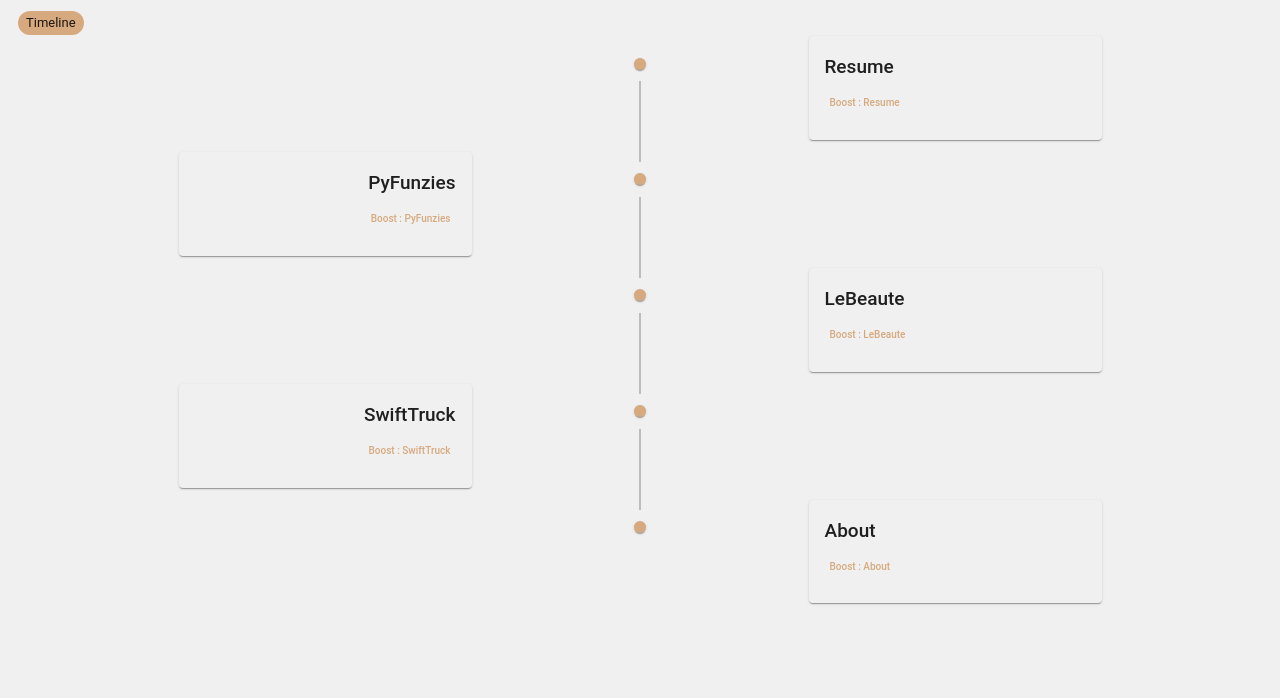
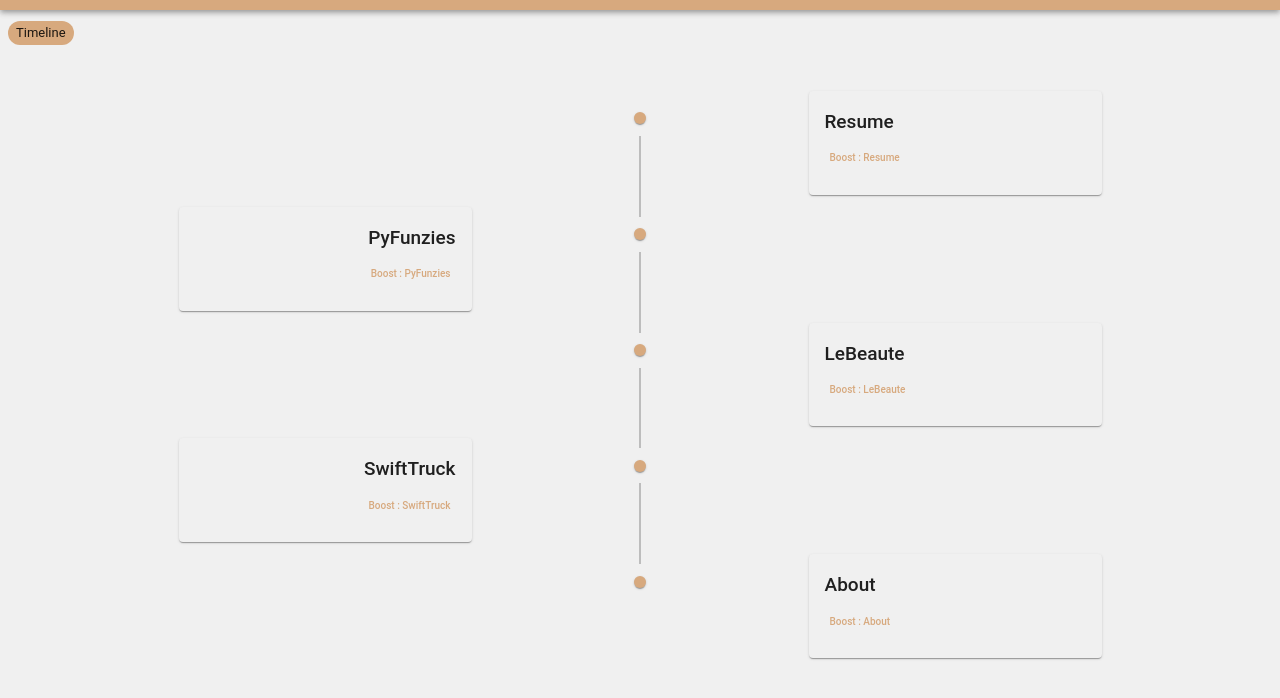
Before and after one commit to PabloRosas17/oLPs, a React (Create React App) app in the folder pr17-app/: page / in a window 1280 px wide. Shown: the top 698 px of the page. Built offline with nearby package versions, Linux system fonts and the light colour scheme; the HTML template or start-up script is replaced by a standard one.

Commit message:
put a header to complement the breadcrumbs. working repo as of Thu Jan 23 16:01:58 PST 2025

```diff
--- a/pr17-app/src/components/BreadCrumbs.js
+++ b/pr17-app/src/components/BreadCrumbs.js
@@ -1,16 +1,27 @@
 import React from 'react';
-import {  Breadcrumbs as MUIBreadcrumbs, Typography, Link, Chip } from '@mui/material';
+import {
+  Breadcrumbs as MUIBreadcrumbs,
+  Typography,
+  Link,
+  Chip,
+} from '@mui/material';
 import { useLocation } from 'react-router-dom';
 import routes from '../routes/routes.js';
 
 const BreadCrumbs = () => {
   const location = useLocation();
   const pathnames = location.pathname.split('/').filter((x) => x);
-  const currentLabel = pathnames.length ? routes.find(
-        (route) => route.path === `/${pathnames[pathnames.length - 1]}` )?.label : 'Timeline';
+  const currentLabel = pathnames.length
+    ? routes.find(
+        (route) => route.path === `/${pathnames[pathnames.length - 1]}`
+      )?.label
+    : 'Timeline';
 
   return (
-    <MUIBreadcrumbs aria-label="breadcrumb" sx={{ position: 'absolute', top: 10, left: 10 }} >
+    <MUIBreadcrumbs
+      aria-label="breadcrumb"
+      sx={{ padding: '10px 0', margin: 'auto' }}
+    >
       {pathnames.map((value, index) => {
         const to = `/${pathnames.slice(0, index + 1).join('/')}`;
         const label = routes.find((route) => route.path === to)?.label || value;
--- /dev/null
+++ b/pr17-app/src/components/StickyHeader.js
@@ -0,0 +1,33 @@
+import React, { useState, useEffect } from 'react';
+import { AppBar, Toolbar } from '@mui/material';
+
+const StickyHeader = () => {
+  const [scrollingUp, setScrollingUp] = useState(true);
+  const handleScroll = () => {
+    if (window.scrollY > 50) {
+      setScrollingUp(window.scrollY < window.prevScrollY);
+    }
+    window.prevScrollY = window.scrollY;
+  };
+  useEffect(() => {
+    window.addEventListener('scroll', handleScroll);
+    return () => window.removeEventListener('scroll', handleScroll);
+  }, []);
+
+  return (
+    <AppBar
+      position="sticky"
+      sx={{
+        top: 0,
+        transition: 'top 0.3s',
+        top: scrollingUp ? 0 : '-56px',
+        height: '10px',
+        padding: '0 16px',
+      }}
+    >
+      <Toolbar />
+    </AppBar>
+  );
+};
+
+export default StickyHeader;
--- a/pr17-app/src/pages/SwiftTruckPage.js
+++ b/pr17-app/src/components/SwiftTruckModal.js
@@ -1,6 +1,6 @@
 import React from "react";
 
-const SwiftTruckPage = () => {
+const SwiftTruckModal = () => {
   return (
     <div>
       <p>env.REACT_APP_SWIFTTRUCK_TITLE</p>
@@ -8,4 +8,4 @@ const SwiftTruckPage = () => {
   );
 };
 
-export default SwiftTruckPage;
+export default SwiftTruckModal;
--- a/pr17-app/src/pages/TimeLinePage.js
+++ b/pr17-app/src/pages/TimeLinePage.js
@@ -1,6 +1,6 @@
 // TimeLinePage.js
-import React, { useState } from "react";
-import { Stack } from "@mui/material";
+import React, { useState } from 'react';
+import { Stack } from '@mui/material';
 import {
   Timeline,
   TimelineItem,
@@ -8,10 +8,11 @@ import {
   TimelineDot,
   TimelineConnector,
   TimelineContent,
-} from "@mui/lab";
-import BreadCrumbs from "../components/BreadCrumbs.js";
-import TimeLineCard from "../components/TimeLineCard.js";
-import timelineData from "../assets/data/timelineData.js";
+} from '@mui/lab';
+import BreadCrumbs from '../components/BreadCrumbs.js';
+import StickyHeader from '../components/StickyHeader.js';
+import TimeLineCard from '../components/TimeLineCard.js';
+import timelineData from '../assets/data/timelineData.js';
 
 const TimeLinePage = () => {
   const [expandedIndex, setExpandedIndex] = useState(null);
@@ -21,7 +22,8 @@ const TimeLinePage = () => {
   };
 
   return (
-    <div style={{ height: "100vh", overflow: "scroll" }}>
+    <div style={{ height: '100vh', overflow: 'scroll' }}>
+      <StickyHeader />
       <BreadCrumbs />
       <Stack direction="column" spacing={4} sx={{ marginTop: 5 }}>
         <Timeline position="alternate">
--- a/pr17-app/src/routes/routes.js
+++ b/pr17-app/src/routes/routes.js
@@ -2,19 +2,13 @@ import React from "react";
 import { Route, Routes } from "react-router-dom";
 
 import TimeLinePage from "../pages/TimeLinePage";
-import PyFunziesPage from "../pages/PyFunziesPage";
-import LeBeautePage from "../pages/LeBeautePage";
-import SwiftTruckPage from "../pages/SwiftTruckPage";
 import AboutPage from "../pages/AboutPage";
 
 const RoutesConfig = () => {
   return (
     <Routes>
-      <Route path="/" element={<TimeLinePage />} />
+      <Route path="/" element={<TimeLinePage /> /* ROOT */ } />
       <Route path="/timeline" element={<TimeLinePage />} />
-      <Route path="/pyfunzies" element={<PyFunziesPage />} />
-      <Route path="/lebeaute" element={<LeBeautePage />} />
-      <Route path="/swifttruck" element={<SwiftTruckPage />} />
       <Route path="/about" element={<AboutPage />} />
     </Routes>
   );
```
Also changed, not shown: pr17-app/src/components/LeBeauteModal.js (renamed from pr17-app/src/pages/LeBeautePage.js), pr17-app/src/components/PyFunziesModal.js (renamed from pr17-app/src/pages/PyFunziesPage.js).
